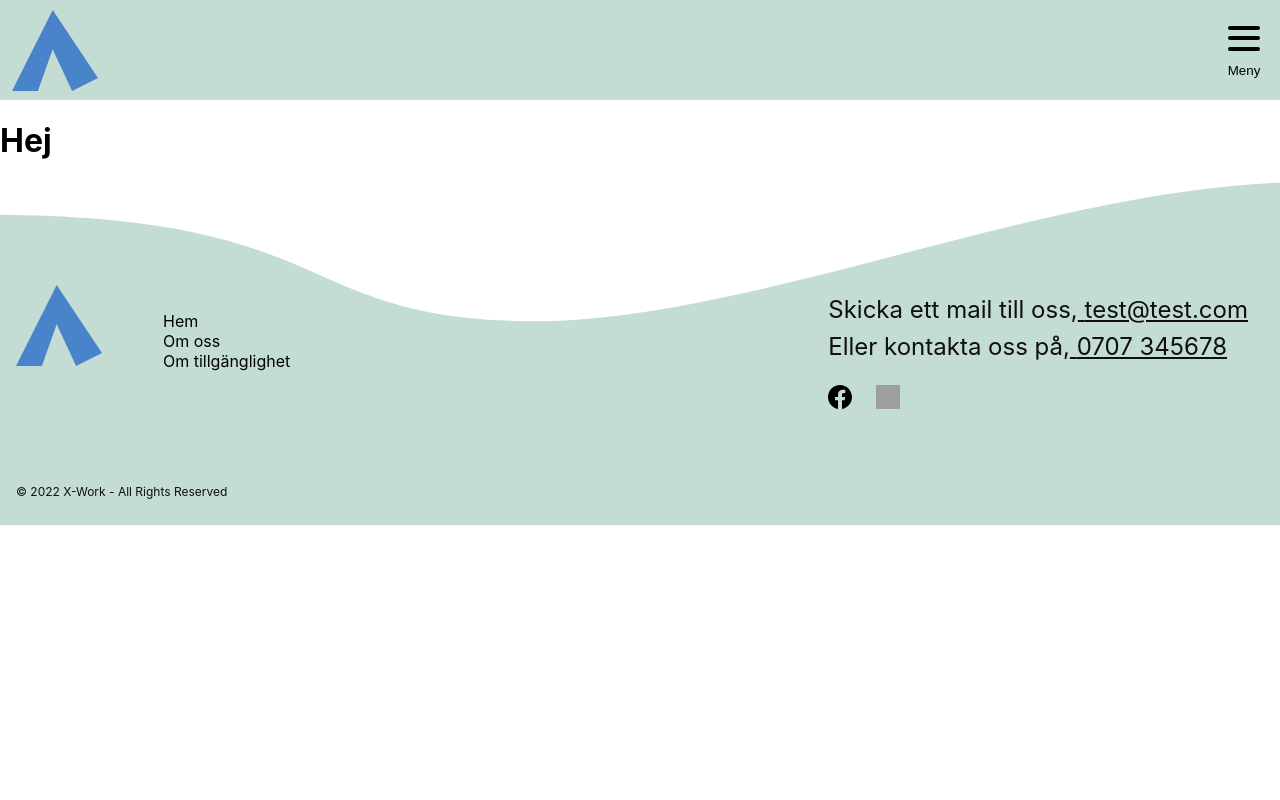
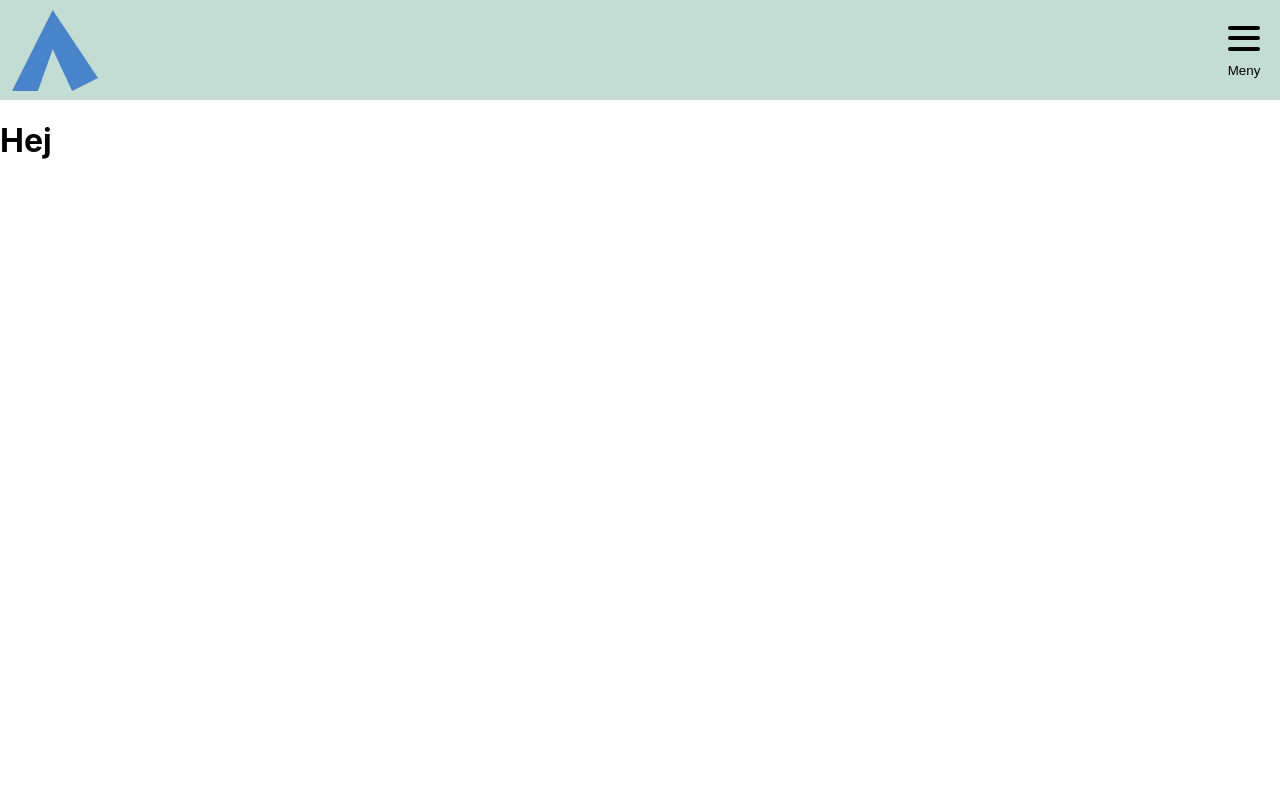
Before and after one commit to h-emma/x-work, a Next.js app: page /om-oss in a window 1280 px wide. Shown: the top 800 px of the page. Built offline with nearby package versions, Linux system fonts and the light colour scheme; grey boxes are pictures that could not be loaded.

Commit message:
Add footer at the buttom

```diff
--- a/components/Footer/Footer.module.sass
+++ b/components/Footer/Footer.module.sass
@@ -3,22 +3,21 @@
 .footer
     bottom: 0
     width: 100%
+    position: absolute
 .backgrund
     height: 654px
+    width: 100%
     background-image: url('../../public/assets/images/footer_image_mobile.svg')
     background-repeat: no-repeat
     background-size: cover
-    position: relative
+    position: absolute
 .logoContainer
-    position: absolute
-    margin-left: 16px
-    top: 16%
+    margin: 108px 0 0 16px
 .contentContainer
     display: flex
     flex-direction: column
     padding-left: 50%
-    position: absolute
-    top: 33%
+    margin-bottom: 102px
 .pageLinkContainer
     display: flex
     flex-direction: column
@@ -39,13 +38,10 @@
     margin:0
     padding-bottom: 8px
 .copyRight
-    position: absolute
     margin-left: 16px
-    bottom: 4%
 .textCopyRight
       font-size: 12px
       color: $text-color
-
 .socialImage
     width: 32px
     height: 32px
@@ -55,23 +51,24 @@
          background-image: url('../../public/assets/images/footer_image_tablet.svg')
          height: 287px
     .logoContainer
-        top:30%
+        margin: 36px 0 0 16px
     .contentContainer
         flex-direction: row
         padding-left: 0
         width: 100%
         justify-content: space-between
         padding: 0 32px 0 163px
+        margin-bottom: 0px
     .contactAndSocialContainer
         display: flex
         flex-direction: column
     .contactContainer
-        top: 48%
         margin: 0 0 16px 0
     .socialContainer
         align-items: center
         gap: 24px
-
+    .copyRight
+        margin-bottom: 16px
 
 @media (min-width: $desktop)
     .backgrund
```
